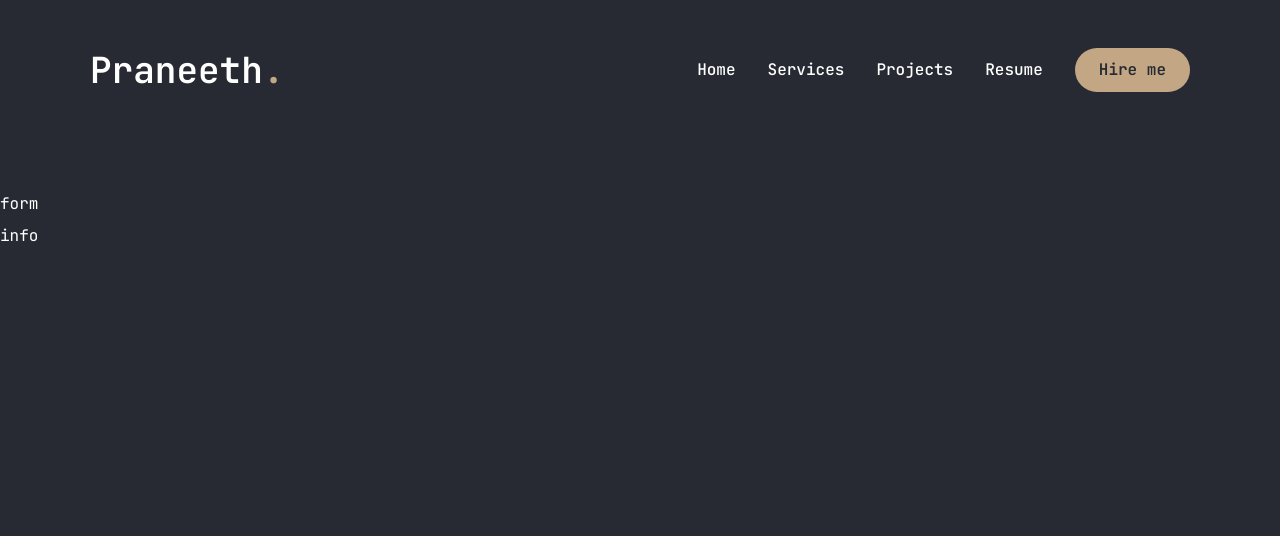
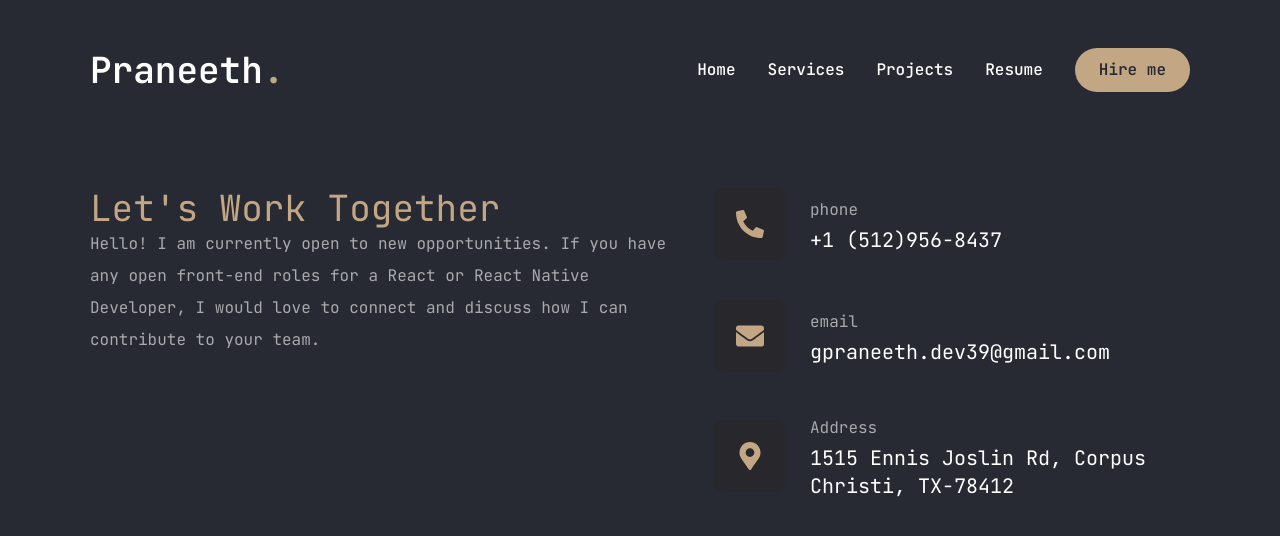
Before and after one commit to PraneethBunny123/Portfolio, a Next.js app: page /contact in a window 1280 px wide. Shown: the top 536 px of the page. Built offline with nearby package versions, Linux system fonts and the light colour scheme.

Commit message:
Added the inf section with styles

```diff
--- a/app/contact/page.jsx
+++ b/app/contact/page.jsx
@@ -34,16 +34,36 @@ export default function Contact() {
                 opacity: 1,
                 transition: { delay: 2, duration: 0.4, ease: "easeIn" },
             }}
-            className="py-12"
+            className="py-12 xl:py-18"
         >
-            <div>
-                <div>
+            <div className="container mx-auto">
+                <div className="flex flex-col xl:flex-row gap-[30px]">
                     {/* form */}
-                    <div>
-                        <form>form</form>
+                    <div className="xl:w-[54%] xl:order-none order-2">
+                        <form>
+                            <h3 className="text-4xl text-accent">Let's Work Together</h3>
+                            <p className="text-white/60">
+                                Hello! I am currently open to new opportunities. If you have any open front-end roles for a React or React Native Developer, I would love to connect and discuss how I can contribute to your team.
+                            </p>
+                        </form>
                     </div>
+
                     {/* info */}
-                    <div>info</div>
+                    <div className="flex-1 flex items-center xl:justify-end order-1 xl:order-none mb:8 xl:mb-0 ">
+                        <ul className="flex flex-col gap-10">
+                            {info.map(item => (
+                                <li key={item.title} className="flex items-center gap-6">
+                                    <div className="w-[52px] h-[52px] xl:w-[72px] xl:h-[72px] bg-[#27272c] text-accent rounded-md flex justify-center items-center">
+                                        <div className="text-[28px]">{item.icon}</div>
+                                    </div>
+                                    <div className="flex-1">
+                                        <p className="text-white/60">{item.title}</p>
+                                        <h3 className="text-xl">{item.description}</h3>
+                                    </div>
+                                </li>
+                            ))}
+                        </ul>
+                    </div>
                 </div>
             </div>
         </motion.section>
```
